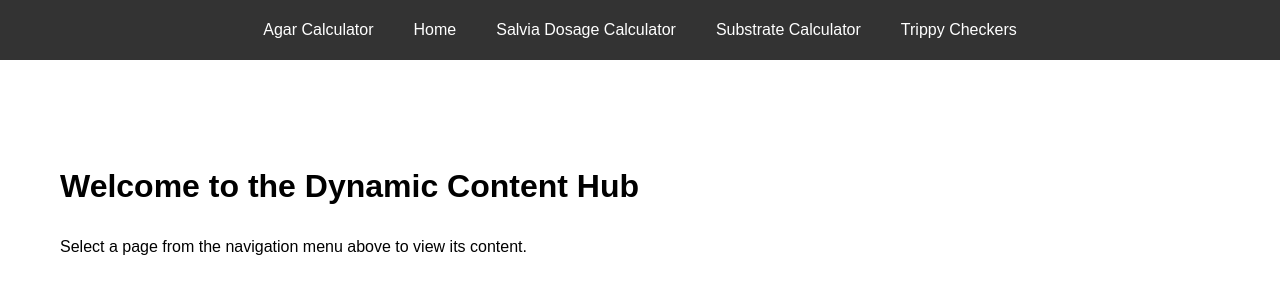
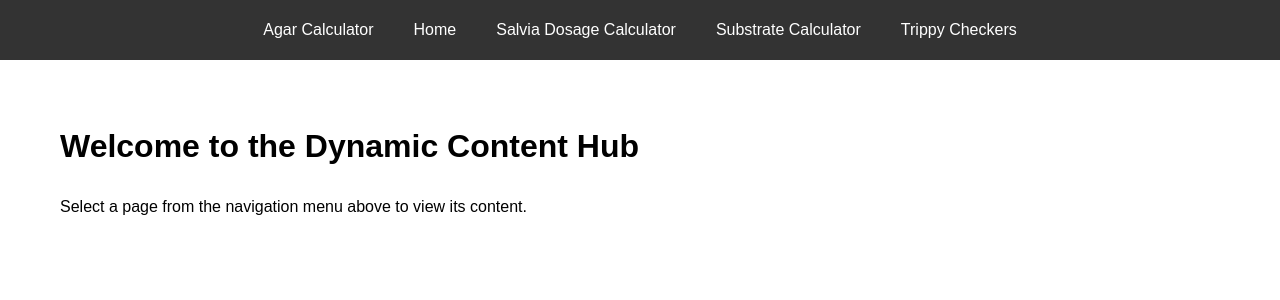
Before and after one commit to junovhs/pooltool, a Jekyll site: the page built from index.html, in a window 1280 px wide. Shown: the top 300 px of the page. Built offline with Jekyll 4.4.1, drawn with Linux system fonts in a browser that asks for light colours.

Commit message:
Update default.html

```diff
--- a/_layouts/default.html
+++ b/_layouts/default.html
@@ -11,7 +11,7 @@
         body {
             font-family: 'Arial', sans-serif;
             line-height: 1.6;
-            padding-top: 60px; /* Adjust based on your navbar height */
+            padding-top: 20px; /* Adjust based on your navbar height */
         }
 
         /* Navigation styles */
```
